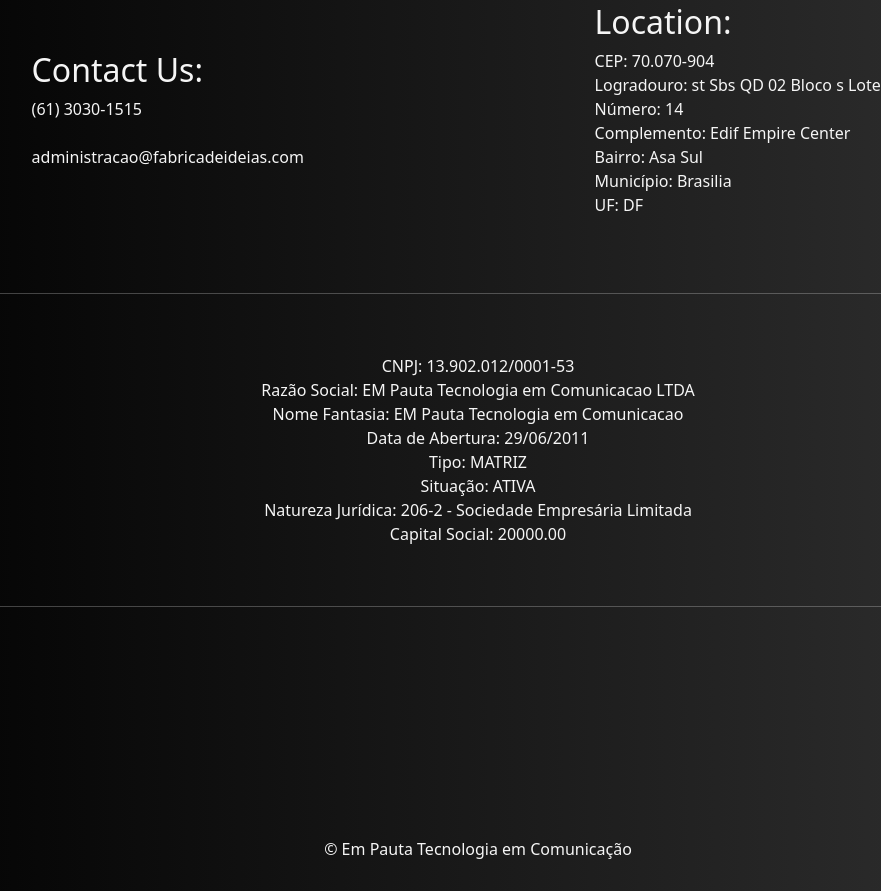
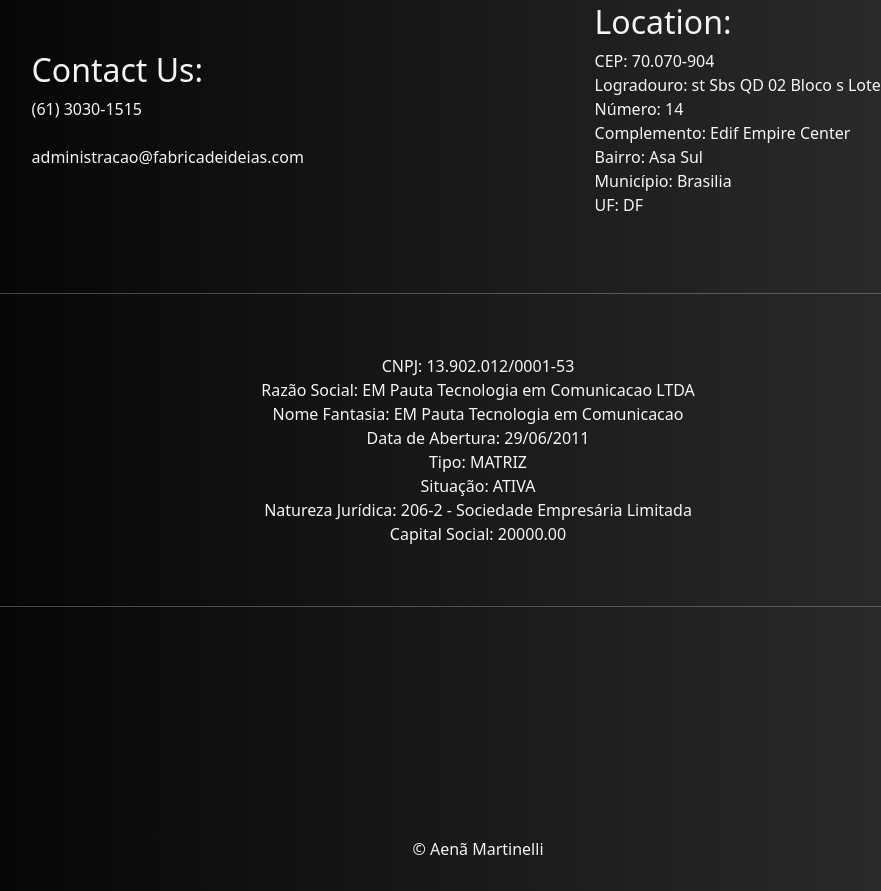
Before and after one commit to Aenewsss/Pauta-Tecnologia, a website: page index.html in a window 1280 px wide. Shown: the part 688-1579 px from the top of the page, without its empty margins (162-1043 px from the left). Drawn offline with nearby package versions, Linux system fonts and the light colour scheme.

Commit message:
'copyright-me

```diff
--- a/index.html
+++ b/index.html
@@ -112,7 +112,7 @@
         </div>
     </div>
     <hr>
-    <footer>&COPY; Em Pauta Tecnologia em Comunicação</footer>
+    <footer>&COPY; Aenã Martinelli</footer>
 </body>
 
 </html>
```
